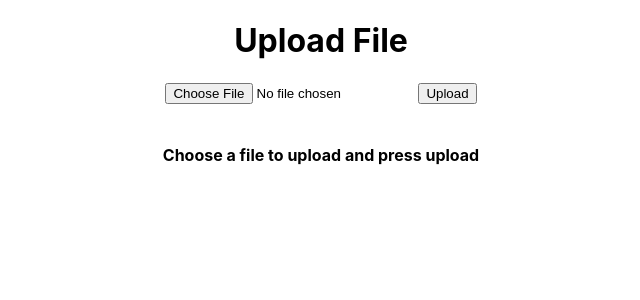
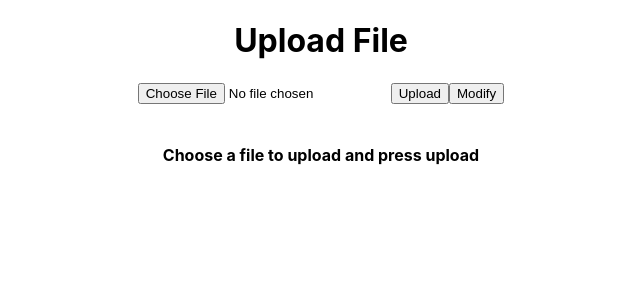
Before and after one commit to Costopoulos/AWS-Architecture, a React (Create React App) app: page / in a window 1280 px wide. Shown: the top 300 px of the page, without its empty margins (319-959 px from the left). Built offline with nearby package versions, Linux system fonts and the light colour scheme.

Commit message:
WIP - Update client side's modify function

```diff
--- a/src/App.js
+++ b/src/App.js
@@ -51,6 +51,44 @@ class App extends Component {
     }
   }
 
+  onFileModify = () => {
+    if (this.state.selectedFile) {
+      if (this.state.selectedFile.name.endsWith(".txt")) {
+        const formData = new FormData();
+        formData.append(
+          this.state.selectedFile.name,
+          this.state.selectedFile
+        );
+        // call api
+        axios.put("https://103g1j8fy5.execute-api.us-east-1.amazonaws.com/dev/mod/presentation1/test.txt", formData).then(() => {
+          this.setState({ selectedFile: null });
+          this.setState({ fileUploadedSuccessfully: true });
+        });
+        console.log(formData);
+      }
+      else {
+        const reader = new FileReader();
+        reader.onloadend = () => {
+          const base64String = reader.result.split(',')[1] // Extract the Base64 data from the data URL
+          console.log("base64String: ", base64String);
+          const formData = new FormData();
+          formData.append(
+            this.state.selectedFile.name,
+            base64String
+          )
+          axios.put("https://103g1j8fy5.execute-api.us-east-1.amazonaws.com/dev/mod/presentation1/best_model.png", formData)
+            .then(() => {
+              this.setState({ selectedFile: null, fileUploadedSuccessfully: true });
+            })
+            .catch(error => {
+              console.error('Error modifying file:', error);
+            });
+        };
+        reader.readAsDataURL(this.state.selectedFile);
+      }
+    }
+  }
+
   fileData = () => {
     if (this.state.selectedFile) {
       return (
@@ -88,6 +126,9 @@ class App extends Component {
           <button onClick={this.onFileUpload}>
             Upload
           </button>
+          <button onClick={this.onFileModify}>
+            Modify
+          </button>
         </div>
         {this.fileData()}
       </div>
```
